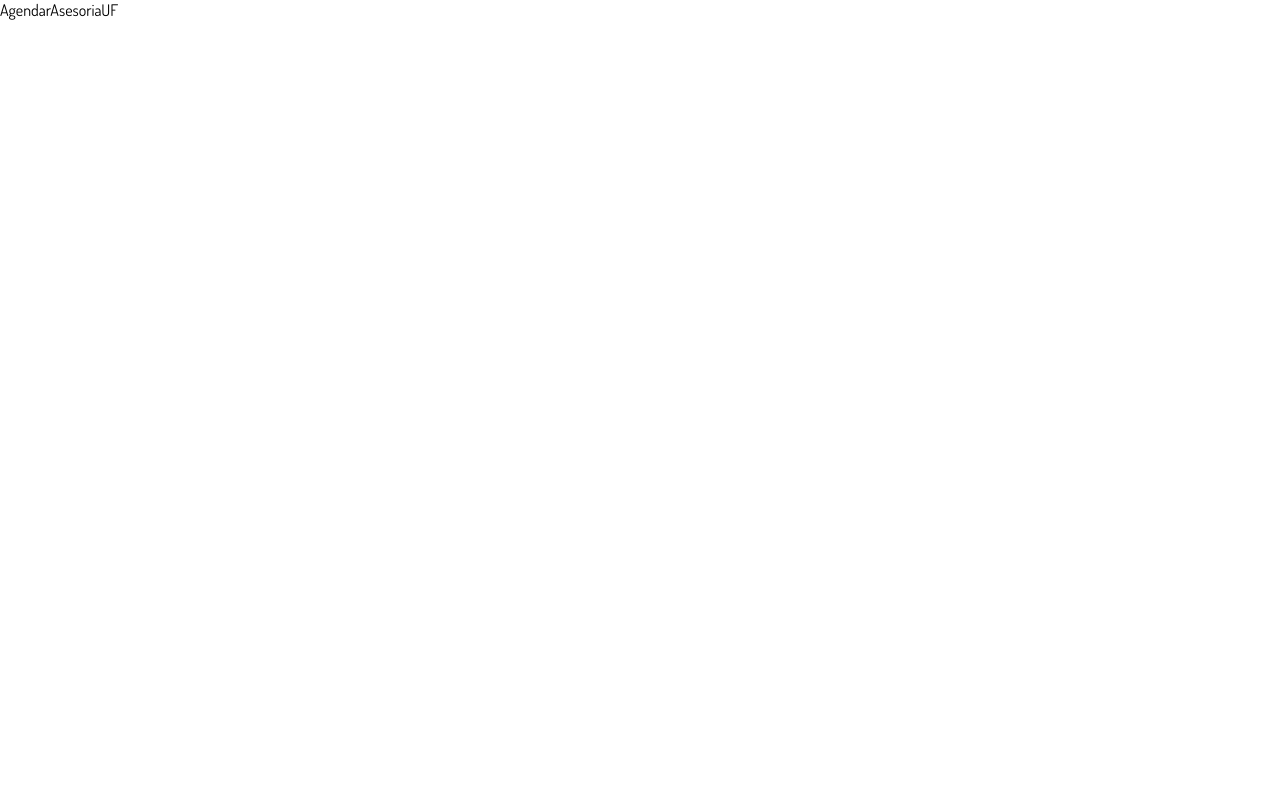
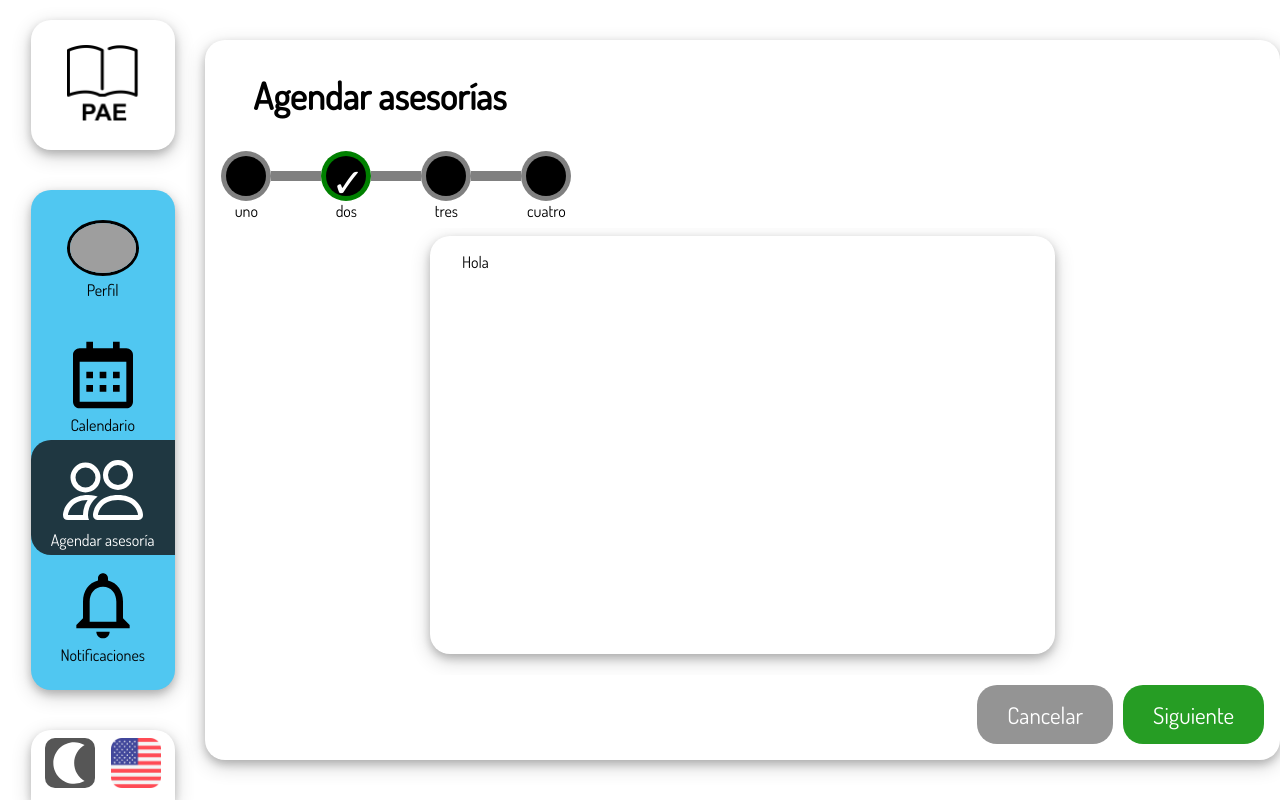
Before and after one commit to Daniel-dadu/PAE_web_platform, a React (Create React App) app in the folder frontend/: page /agendarAsesoriaUF in a window 1280 px wide. Built offline with nearby package versions, Linux system fonts and the light colour scheme; grey boxes are pictures that could not be loaded.

Commit message:
Imported AgendarAsesoria common view and added defined props #30

```diff
--- a/frontend/src/views/asesorado/agendarAsesoriaUF/AgendarAsesoriaUF.jsx
+++ b/frontend/src/views/asesorado/agendarAsesoriaUF/AgendarAsesoriaUF.jsx
@@ -1,9 +1,13 @@
 import React from 'react'
 import './AgendarAsesoriaUF.css'
 
+import { AgendarAsesoria } from '../../../routeIndex'
+
 function AgendarAsesoriaUF() {
   return (
-    <div>AgendarAsesoriaUF</div>
+    <AgendarAsesoria showAtrasBtn={false} showTarjetaMaestraMini={true} sizeTarjetaMaestraMini="normal">
+        Hola
+    </AgendarAsesoria>
   )
 }
 
```
